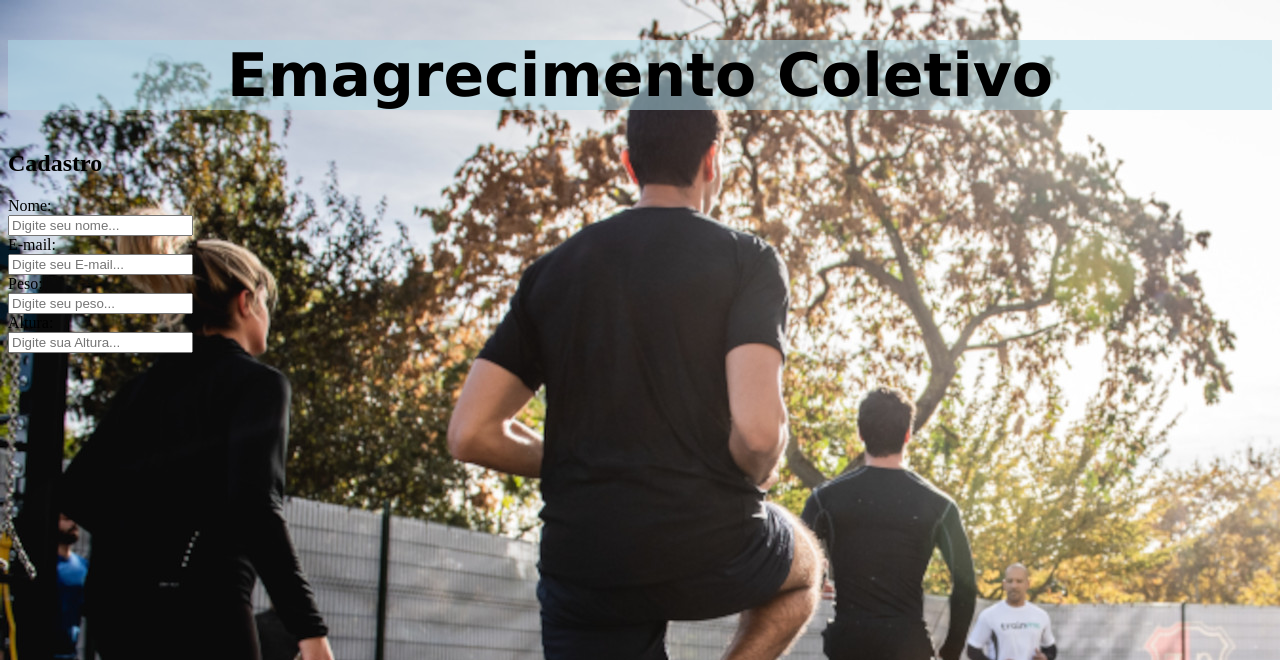
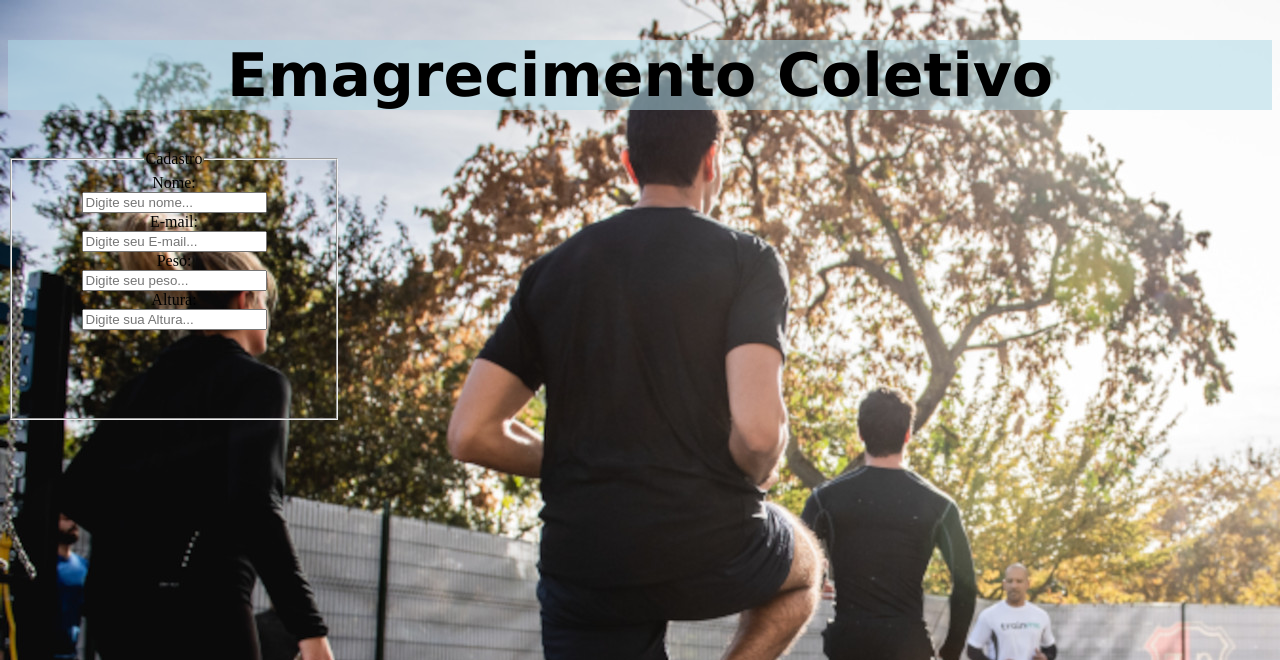
Before and after one commit to PauloCardos0/Emagrecimento-Coletivo, a PHP site: page / in a window 1280 px wide. Shown: the top 660 px of the page. Run offline with PHP 8.4, Linux system fonts and the light colour scheme.

Commit message:
iniciando projeto

```diff
--- a/Index.html
+++ b/Index.html
@@ -10,9 +10,11 @@
 <body>
     <h1>Emagrecimento Coletivo</h1>
 
-    <div>
-        <h2>Cadastro</h2>
+    <div class="form">
+
         <form action="login.php" method="post">
+            <fieldset>
+                <legend>Cadastro</legend>
             <label class="label">Nome:</label>
             <br>
             <input type="text" name="nome" placeholder="Digite seu nome...">
@@ -28,7 +30,7 @@
             <label class="label">Altura:</label>
             <br>
             <input type="text" name="altura" placeholder="Digite sua Altura...">
-
+            </fieldset>
 
     </div>
 </body>
--- a/style.css
+++ b/style.css
@@ -14,3 +14,14 @@ body{
     width: 100;
 
 }
+
+.form{
+    text-align: center;
+    align-items: center;
+}
+
+fieldset
+{
+     width:300px;
+    height:250px;
+}
```
